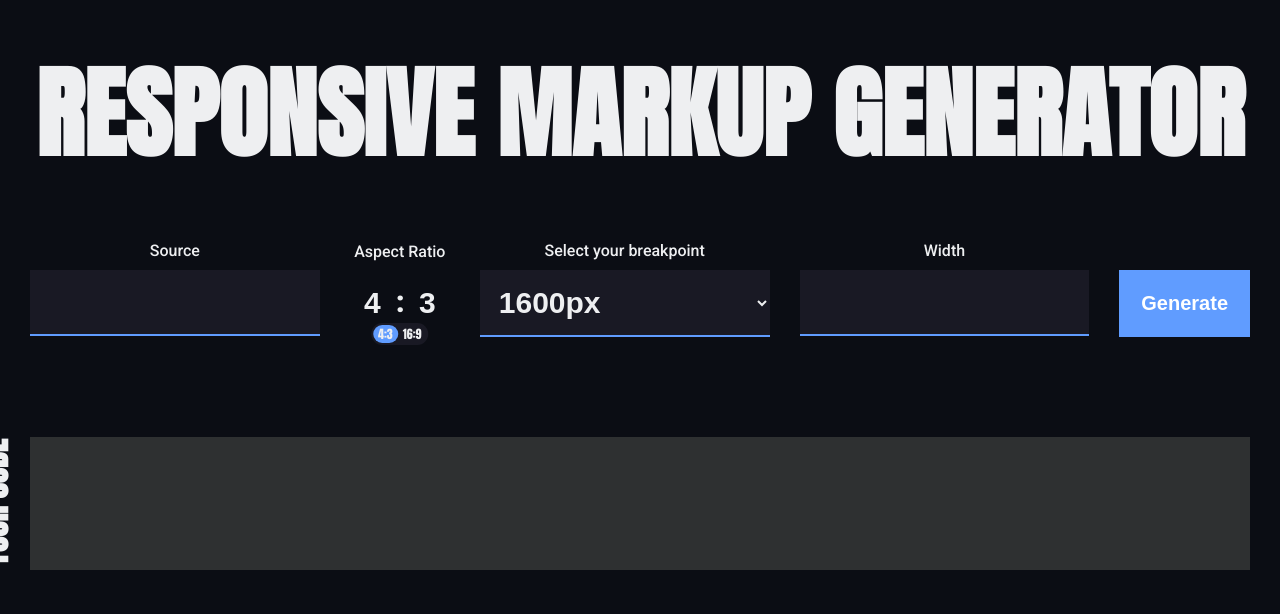
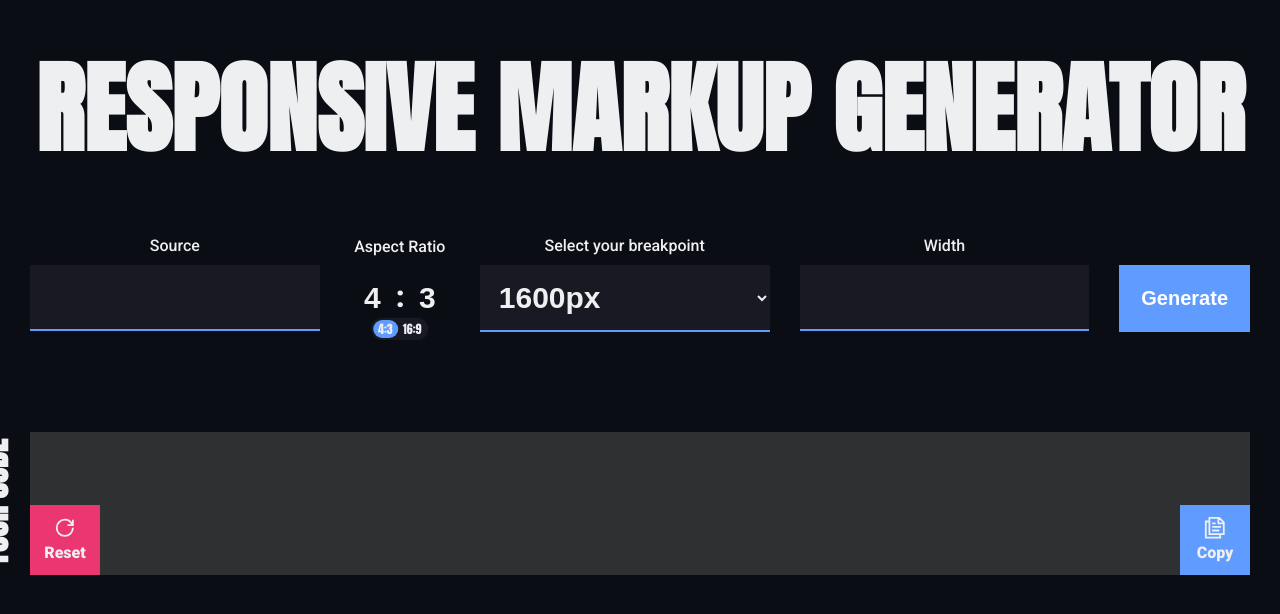
Before and after one commit to rubenkretek/responsive-image-markup-generator, a React (Create React App) app: page / in a window 1280 px wide. Shown: the part 122-736 px from the top of the page. Built offline with nearby package versions, Linux system fonts and the light colour scheme.

Commit message:
Build: buttons working

```diff
--- a/src/components/Calculator.js
+++ b/src/components/Calculator.js
@@ -33,7 +33,7 @@ const Calculator = () => {
                 source={source}
                 setSource={setSource}
             />
-            <Code results={results} />
+            <Code results={results} setResults={setResults} />
         </div>
     )
 }
--- a/src/components/Code.js
+++ b/src/components/Code.js
@@ -1,13 +1,29 @@
 import React from "react";
+import { GrPowerReset, GrCopy } from 'react-icons/gr';
+import { IconContext } from "react-icons";
 
 import CodeLine from "./CodeLine";
 
-const Code = ({ results }) => {
+const Code = ({ results, setResults }) => {
+
+    const resetCode = () => {
+        setResults([]);
+    }
+    const copyCode = () => {
+        var range = document.createRange();
+        range.selectNode(document.getElementById("html"));
+        console.log(range);
+        window.getSelection().removeAllRanges(); // clear current selection
+        window.getSelection().addRange(range); // to select text
+        document.execCommand("copy");
+        window.getSelection().removeAllRanges();// to deselect
+    }
+
     return (
         <div className="code">
             <h2 className="code__heading">Your Code</h2>
             <pre>
-                <code className="html">
+                <code className="html" id="html">
                     {results.map(result => (
                         <CodeLine
                             width={result.width}
@@ -18,6 +34,26 @@ const Code = ({ results }) => {
                     ))}
                 </code>
             </pre>
+            <div className="code__button code__button--reset" onClick={resetCode}>
+                <div className="code__icon">
+                    <IconContext.Provider value={{ size: "1.35em" }}>
+                        <GrPowerReset />
+                    </IconContext.Provider>
+                </div>
+                <span>
+                    Reset
+                </span>
+            </div>
+            <div className="code__button code__button--copy" onClick={copyCode}>
+                <div className="code__icon">
+                    <IconContext.Provider value={{ size: "1.35em" }}>
+                        <GrCopy />
+                    </IconContext.Provider>
+                </div>
+                <span>
+                    Copy
+                </span>
+            </div>
         </div>
     )
 }
--- a/src/components/Form.js
+++ b/src/components/Form.js
@@ -7,10 +7,11 @@ const Form = ({ width, setWidth, ratioWidth, setRatioWidth, ratioHeight, setRati
         e.preventDefault();
         var ratio = width / ratioWidth;
         var calculated_height = ratio * ratioHeight;
+        var rounded_calculated_height = Math.round(calculated_height);
         setResults([
             ...results,
             {
-                height: calculated_height,
+                height: rounded_calculated_height,
                 width: width,
                 screenWidth: screenWidth,
                 source: source
--- a/src/styles/code.scss
+++ b/src/styles/code.scss
@@ -6,7 +6,7 @@ $code-background: #2E3031;
 .code {
     margin-top: 30px;
     background: $code-background;
-    padding: 60px;
+    padding: 50px 100px 80px;
     max-width: 1300px;
     margin: 0 auto;
     position: relative;
@@ -27,4 +27,45 @@ $code-background: #2E3031;
         top: 50%;
         transform: translateY(-50%) rotate(270deg);
     }
+    .code__button {
+        text-align: center;
+        padding: 10px;
+        transition: all .3s ease;
+        position: absolute;
+        width: 50px;
+        height: 50px;
+        display: flex;
+        align-items: center;
+        justify-content: center;
+        flex-direction: column;
+        &:hover {
+            cursor: pointer;
+        }
+        span {
+            font-weight: $global-weight-bold;
+        }
+    }
+    .code__button--reset {
+        background: $code-red;
+        bottom: 0;
+        left: 0;
+        &:hover {
+            background: #c52e5e;
+        }
+    }
+    .code__button--copy {
+        background: $primary-color;
+        bottom: 0;
+        right: 0;
+        transition: all .3s ease;
+        &:hover {
+            background: $primary-color-hover;
+        }
+    }
+
+    .code__icon {
+        svg path {
+            stroke: $white;
+        }
+    }
 }
--- a/src/styles/global.scss
+++ b/src/styles/global.scss
@@ -95,5 +95,6 @@ button {
     padding: 22px;
     &:hover {
         cursor: pointer;
+        background: $primary-color-hover;
     }
 }
--- a/src/styles/variables.scss
+++ b/src/styles/variables.scss
@@ -7,6 +7,7 @@ $global-weight-bold: 800;
 
 //Colours
 $primary-color: #609CFF;
+$primary-color-hover: #4b8cf4;
 $secondary-color: #4a6789;
 $warning-color: #FF7C69;
 $black: #1F1F1F;
```
